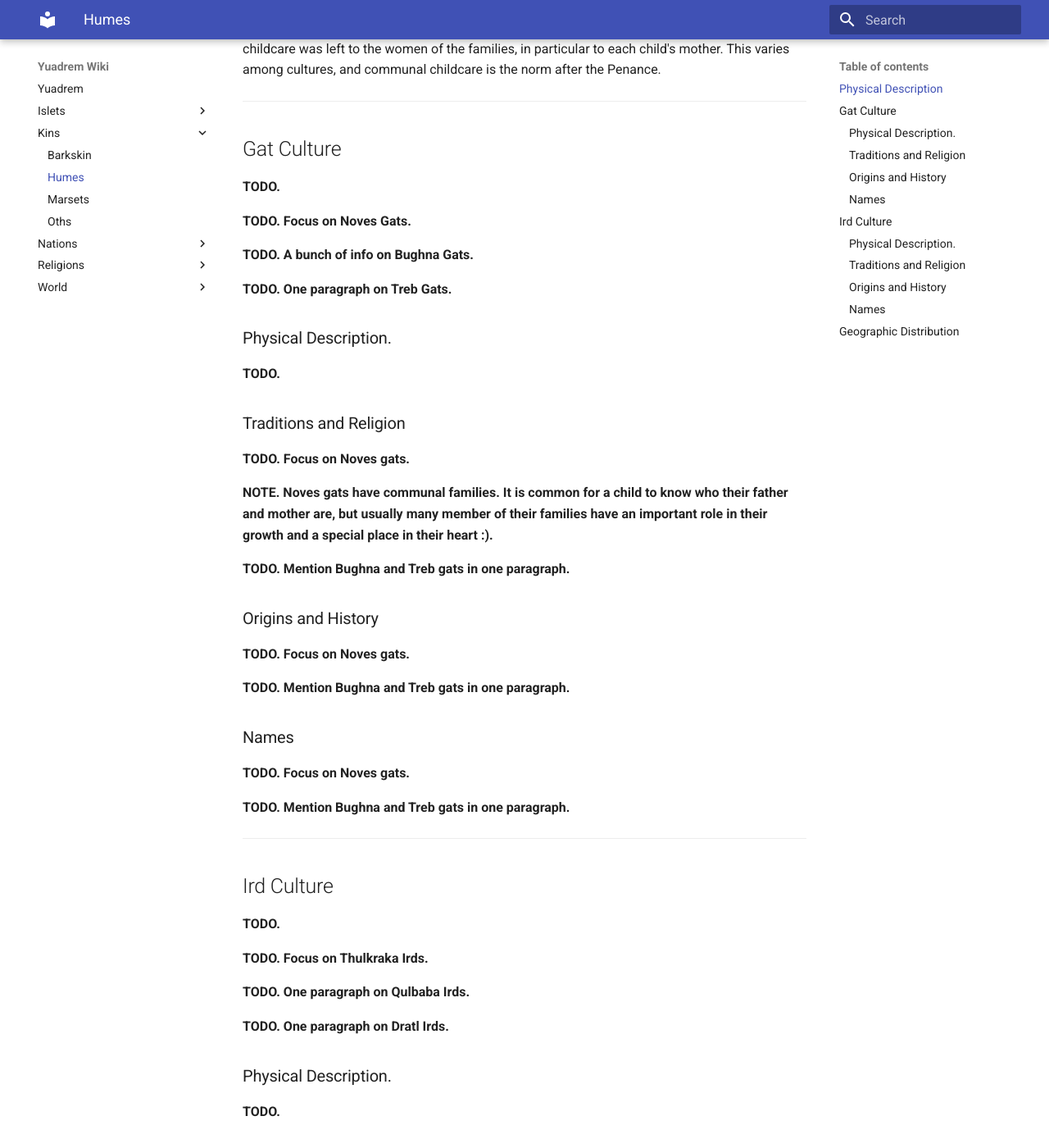
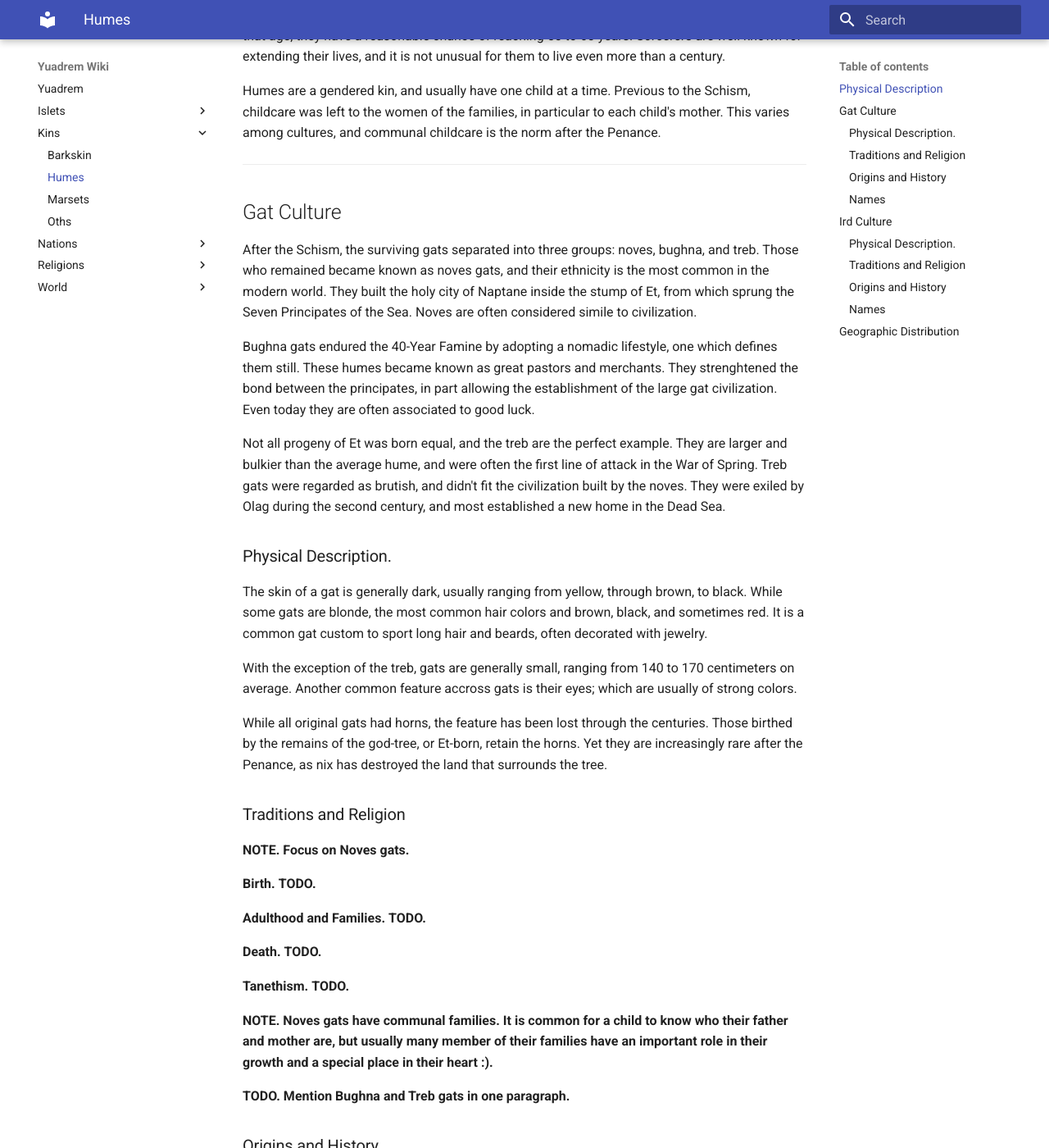
Before and after one commit to bleaktwig/yuadrem-wiki, an MkDocs documentation site: the page built from docs/kins/hume.md, in a window 1280 px wide and 1400 px high, scrolled down 605 px. Shown: the whole window at 82% size. Built offline with MkDocs 1.6.1 and Material for MkDocs 9.7.7, drawn with Linux system fonts in a browser that asks for light colours; some of the changed text lies outside the part shown.

Commit message:
Added a bunch of stuff on humes (mainly gats)

```diff
--- a/docs/kins/hume.md
+++ b/docs/kins/hume.md
@@ -1,7 +1,11 @@
 # Humes
-**TODO. BASICS.**
-
-**TODO. Talk about the separation of gats and irds during the War of Spring.**
+Et created humes to aid the oric god in the War of Spring.
+Despite this, many opposed the conflict, or felt indifferent to it.
+They fled the company of their god-tree, for which they were cursed with feathers.
+They came to be known as irds, and this dispersion came to be known as the Ird Diaspora.
+<!-- NOTE. This led to the first siege of Ctereth, where four different ird chiefdoms (led by 4 historic figures) stole qualars to allow their kin to travel away from Naptane. -->
+The humes that remained with Et were blessed with horns, and are known as gats.
+<!-- NOTE. Maybe mention what ird and gat mean in jantherlin? That might help integrate the language into the lore. -->
 
 ---
 ## Physical Description
@@ -22,20 +26,61 @@ Previous to the Schism, childcare was left to the women of the families, in part
 This varies among cultures, and communal childcare is the norm after the Penance.
 
 ---
-## Gat Culture <!-- NOTE. Those who sided with Et. "Purebreed" families still retain horns, which were first gifted by Et to their loyal soldiers. -->
+## Gat Culture
+<!-- NOTE. Those who sided with Et. Et-born families still retain horns (by feeding the mother Et's sap), which were first gifted by Et to their loyal soldiers. -->
+After the Schism, the surviving gats separated into three groups: noves, bughna, and treb.
+Those who remained became known as noves gats, and their ethnicity is the most common in the modern world.
+They built the holy city of Naptane inside the stump of Et, from which sprung the Seven Principates of the Sea.
+Noves are often considered simile to civilization.
+
+Bughna gats endured the 40-Year Famine by adopting a nomadic lifestyle, one which defines them still.
+These humes became known as great pastors and merchants.
+They strenghtened the bond between the principates, in part allowing the establishment of the large gat civilization.
+Even today they are often associated to good luck.
+
+Not all progeny of Et was born equal, and the treb are the perfect example.
+They are larger and bulkier than the average hume, and were often the first line of attack in the War of Spring.
+Treb gats were regarded as brutish, and didn't fit the civilization built by the noves.
+They were exiled by Olag during the second century, and most established a new home in the Dead Sea.
+<!-- NOTE. Treb gats are not *born* brutish. While their culture may seem "violent", they are very religious and show a sophistication with nature that is not commonly seen in other humes. -->
+
+### Physical Description.
+The skin of a gat is generally dark, usually ranging from yellow, through brown, to black.
+While some gats are blonde, the most common hair colors and brown, black, and sometimes red.
+It is a common gat custom to sport long hair and beards, often decorated with jewelry.
+
+With the exception of the treb, gats are generally small, ranging from 140 to 170 centimeters on average.
+Another common feature accross gats is their eyes; which are usually of strong colors.
+
+While all original gats had horns, the feature has been lost through the centuries.
+Those birthed by the remains of the god-tree, or Et-born, retain the horns.
+Yet they are increasingly rare after the Penance, as nix has destroyed the land that surrounds the tree.
+
+<!-- NOTE. Tale of the gestation of an et-born.
+    Gats are genderless creatures.
+    All gats are born with a pair of seeds hidden in a small sack between their legs.
+    Around the age of 30, a gat reaches physical maturity.
+    This is signalled by a slight swelling in these seeds, which they can now cut and plant under a thick layer of rich soil.
+
+    While underground, the seed will grow by leeching nutrients off the earth.
+    After a gestation period of around 2 years, the gat will dig their way up from the ground and emerge as a somewhat competent infant.
+    A gat would-be-parent must always be careful about where to plant their seed, for if a newborn sees the sun or any strong light during their first days, they run the risk of being permanently blinded.
+-->
+
+### Traditions and Religion
+**NOTE. Focus on Noves gats.**
+
+**Birth.**
 **TODO.**
 
-**TODO. Focus on Noves Gats.** <!-- Those who sided with Et 'til the Penance. -->
-
-**TODO. A bunch of info on Bughna Gats.** <!-- Those who sided with Et, but became nomads after the Schism. -->
-
-**TODO. One paragraph on Treb Gats.** <!-- Those who sided with Et, but now adore Jan'krug and Pheter. -->
-
-### Physical Description.
+**Adulthood and Families.**
 **TODO.**
 
-### Traditions and Religion
-**TODO. Focus on Noves gats.**
+**Death.**
+**TODO.**
+
+**Tanethism.**
+**TODO.**
 
 **NOTE. Noves gats have communal families. It is common for a child to know who their father and mother are, but usually many member of their families have an important role in their growth and a special place in their heart :).**
 
@@ -61,37 +106,6 @@ Just wait.
 The prize that will arrive after they're done working is sure to outshine all your other possessions, and hold a special place in your collection for you and your descendants.}
 
 \hspace*{\fill} --- Orr, Vesjen's master smith.
-
-Citadels carved into the highest of cliff faces.
-Mines hidden inside the deepest of ravines.
-Workshops rumbling with the sound of hard labor until the darkest of hours.
-These are the traits that define the gat.
-
-The gat, marheth'llal rlue, or horned kin are the oldest among the sentient races created by the ets.
-Molded as diggers and laborers, their passion for work is ingrained into their very blood.
-To date they are known as master miners, builders, and artisans.
-
-Being the first of the kins, they are established and well-developed.
-Gats are the builders of the Seven Kingdoms of the Coast, the oldest active nations in Yuadrem.
-
-\subsection*{Beard and Horns}
-    The horned kin was designed in the image of goats, and share their horns, facial features, and digitigrade feet.
-    They stand in a hunched manner and are generally slender.
-    Gats are covered by a thick layer of fur ranging in hues from light blonde to absolute black.
-    Many enjoy growing a beard.
-
-    Gats' eyes are of strong colors, usually light blue, yellow, orange, or light brown.
-    Like goats, their pupils are rectangular and elongated.
-    The manner in which each gat's beard and horns grow is unique, and most take pride in these features, showing them off whenever possible.
-
-    Gats are genderless creatures.
-    All gats are born with a pair of seeds hidden in a small sack between their legs.
-    Around the age of 30, a gat reaches physical maturity.
-    This is signalled by a slight swelling in these seeds, which they can now cut and plant under a thick layer of rich soil.
-
-    While underground, the seed will grow by leeching nutrients off the earth.
-    After a gestation period of around 2 years, the gat will dig their way up from the ground and emerge as a somewhat competent infant.
-    A gat would-be-parent must always be careful about where to plant their seed, for if a newborn sees the sun or any strong light during their first days, they run the risk of being permanently blinded.
 
 \subsection*{Adaptable and Hardy}
     Gat share many traits with the common goat.
```
Also changed, not shown: other parts of docs/kins/hume.md (+0 -16 lines), docs/index.md (+9 -8 lines), docs/religions/tanethism.md (+2 -2 lines).
